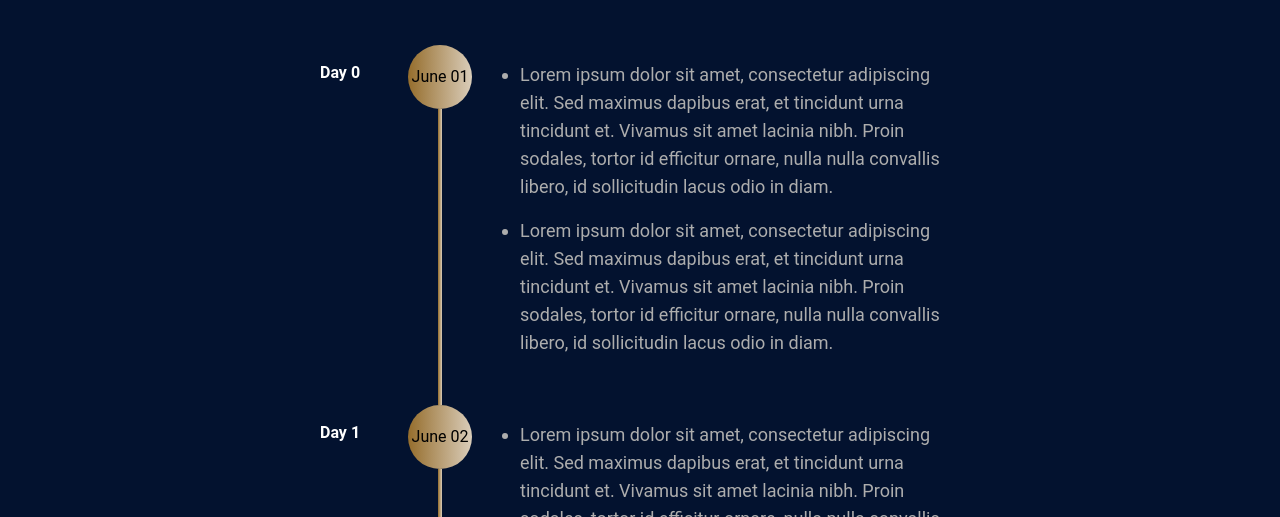
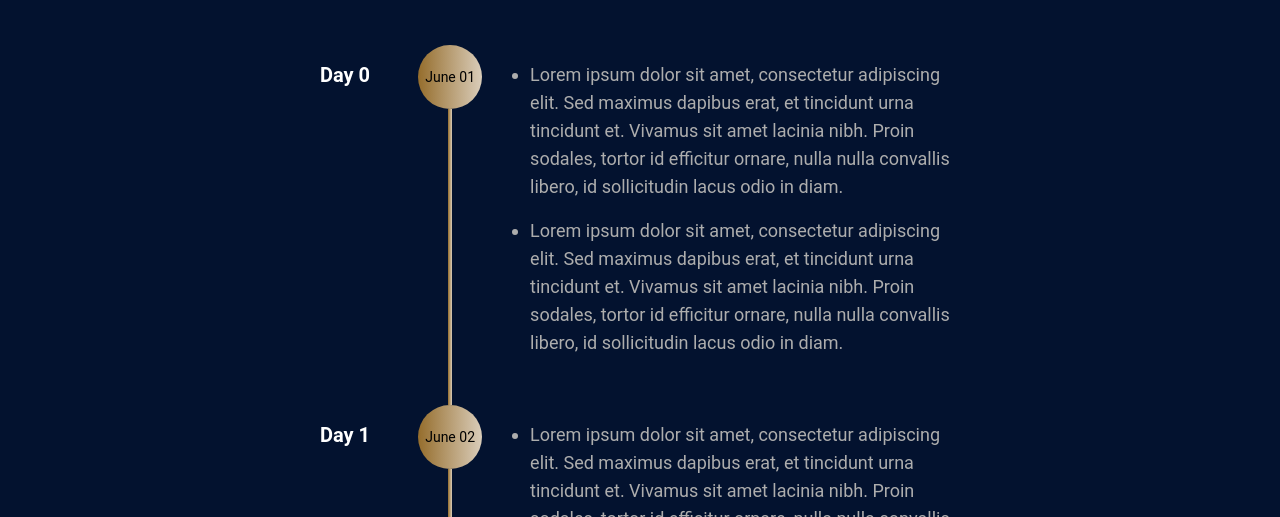
Before and after one commit to mackyclemen/ACM-RISE, an Astro site: page /events in a window 1280 px wide. Shown: the part 283-800 px from the top of the page. Built offline with nearby package versions, Linux system fonts and the light colour scheme; Astro itself is replaced by a stand-in of ours.

Commit message:
UPDATE: Font style in events page

```diff
--- a/src/components/CardEvent.jsx
+++ b/src/components/CardEvent.jsx
@@ -3,10 +3,10 @@ import React from 'react';
 function CardEvent({ title, dateText, eventLists, isLast }) {
   return (
     <div className="flex gap-12">
-      <h4 className="min-w-fit mt-4 text-white font-bold hidden lg:block">{title}</h4>
+      <h4 className="min-w-fit mt-4 text-white text-xl font-bold hidden lg:block">{title}</h4>
       <div className="flex flex-col items-center">
         <div className="flex justify-center items-center h-16 w-16 rounded-full bg-gradient-to-r from-riseDarkGold to-riseLightGold">
-          <p className="text-black">{dateText}</p>
+          <p className="text-black text-sm">{dateText}</p>
         </div>
         <div className={`flex-grow w-1 bg-gradient-to-r from-riseDarkGold to-riseLightGold ${isLast && 'hidden'}`}></div>
       </div>
```
